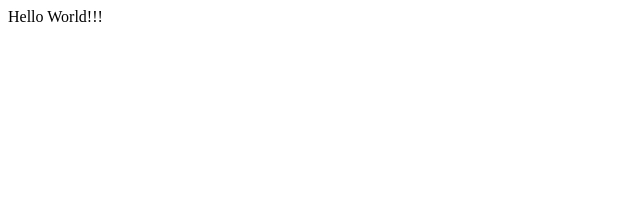
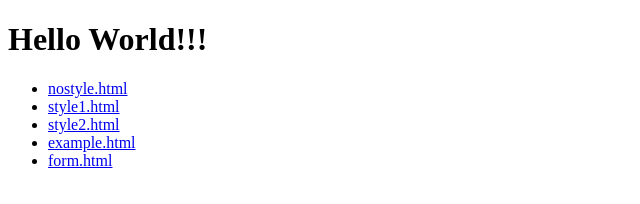
Before and after one commit to Caleb-kim19/project2, a plain HTML site: page index.html in a window 1280 px wide. Shown: the whole page, without its empty margins (0-640 px from the left). Drawn offline with Linux system fonts and the light colour scheme.

Commit message:
update index.html

```diff
--- a/index.html
+++ b/index.html
@@ -6,6 +6,13 @@
     <title>Document</title>
 </head>
 <body>
-    Hello World!!!
+    <h1>Hello World!!!</h1>
+    <ul>
+        <li><a id="a_link" href="w3/style1.html"> nostyle.html</a></li>
+        <li><a id="a_link" href="w3/style1.html"> style1.html</a></li>
+        <li><a id="a_link" href="w3/style2.html"> style2.html</a></li>
+        <li><a id="a_link" href="example.html"> example.html</a></li>
+        <li><a id="a_link" href="form.html"> form.html</a></li>
+    </ul>
 </body>
 </html>
```
